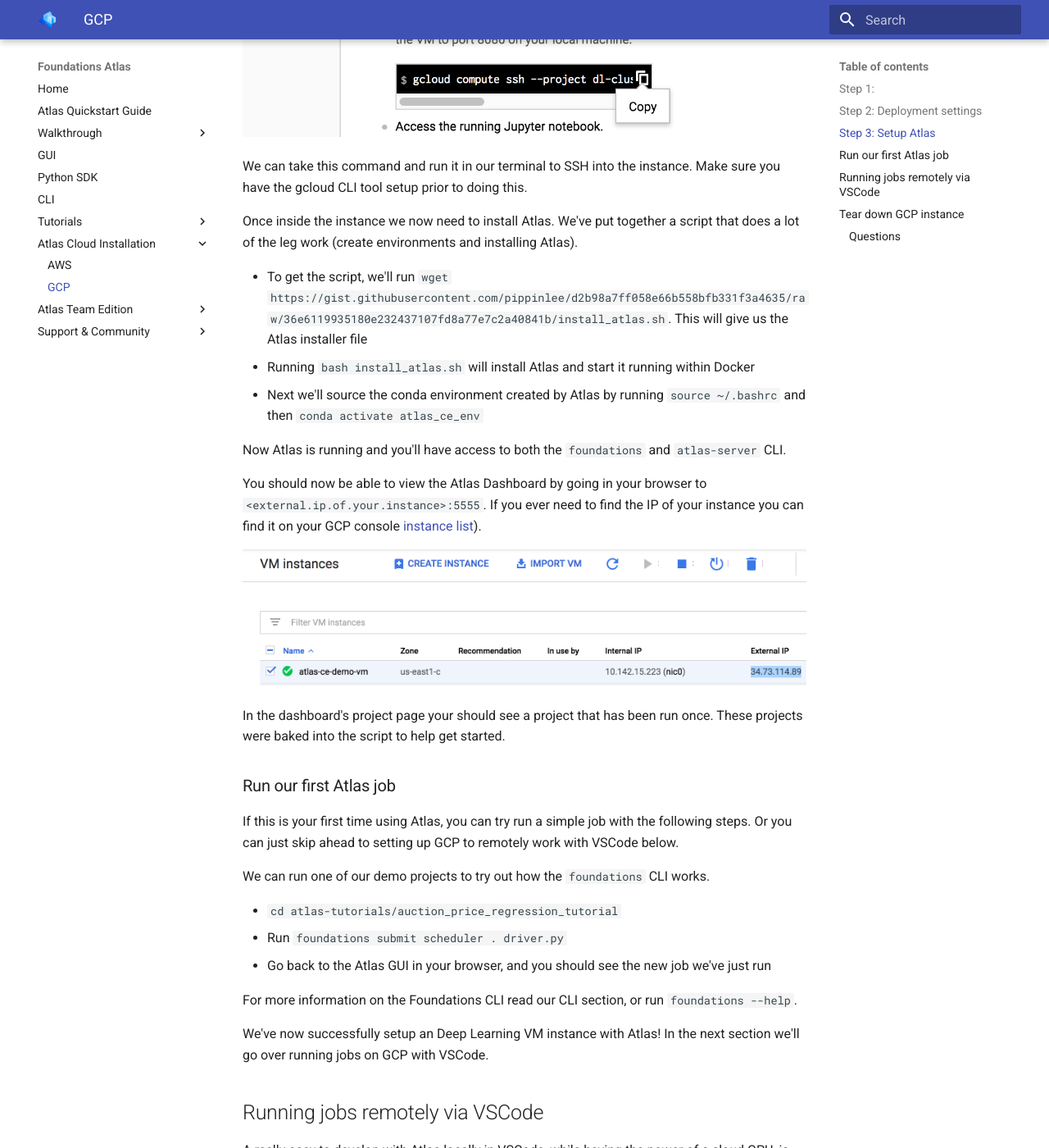
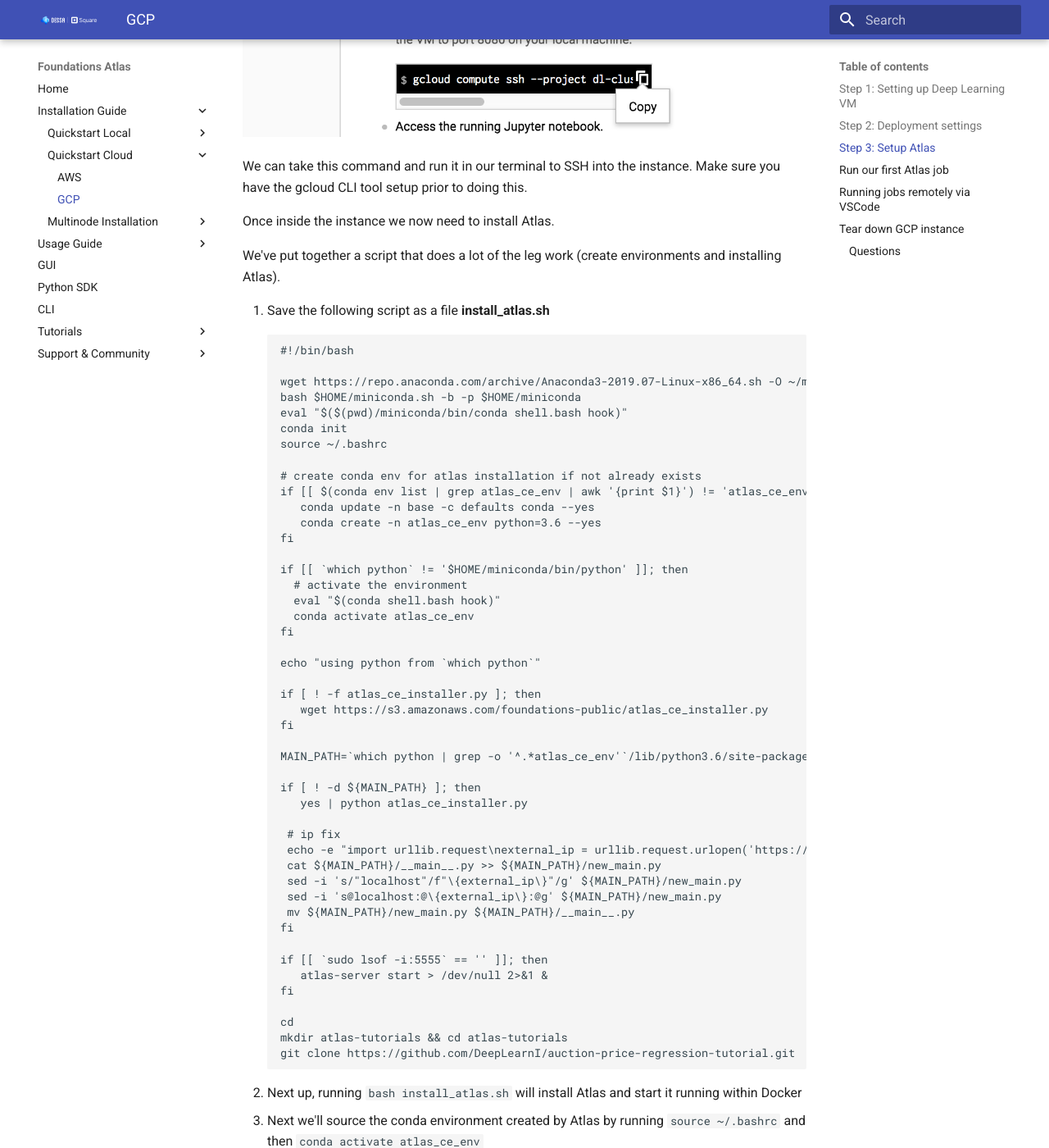
Before and after one commit to DeepLearnI/atlas-ce-docs, an MkDocs documentation site: the page built from docs/api_docs/sources/atlas-on-gcp.md, in a window 1280 px wide and 1400 px high, scrolled down 1762 px. Shown: the whole window at 82% size. Built offline with MkDocs 1.6.1 and Material for MkDocs 9.7.7, drawn with Linux system fonts in a browser that asks for light colours; some of the changed text lies outside the part shown.

Commit message:
Remove CE usage and restructure documentation

````diff
--- a/docs/api_docs/sources/atlas-on-gcp.md
+++ b/docs/api_docs/sources/atlas-on-gcp.md
@@ -8,7 +8,7 @@ Requirements
 * gcloud CLI tool installed (<a target="_blank" href="https://cloud.google.com/sdk/downloads/">download</a>)
 
 
-### Step 1:
+### Step 1: Setting up Deep Learning VM
 
 First let's go to the GCP developer console, sign in, and then we'll create a new instance using the: <a target="_blank" href="https://console.cloud.google.com/marketplace/details/click-to-deploy-images/deeplearning">GCP Deep Learning VM</a>. It will prompt us to select a project, and select the appropriate project for the instance to run under.
 
@@ -47,11 +47,62 @@ Use the provided gcloud CLI command to SSH into the instance. It should look sim
 
 We can take this command and run it in our terminal to SSH into the instance. Make sure you have the gcloud CLI tool setup prior to doing this.
 
-Once inside the instance we now need to install Atlas. We've put together a script that does a lot of the leg work (create environments and installing Atlas).
+Once inside the instance we now need to install Atlas.
 
-* To get the script, we'll run `wget https://gist.githubusercontent.com/pippinlee/d2b98a7ff058e66b558bfb331f3a4635/raw/36e6119935180e232437107fd8a77e7c2a40841b/install_atlas.sh`. This will give us the Atlas installer file
-* Running `bash install_atlas.sh` will install Atlas and start it running within Docker
-* Next we'll source the conda environment created by Atlas by running `source ~/.bashrc` and then `conda activate atlas_ce_env`
+We've put together a script that does a lot of the leg work (create environments and installing Atlas).
+
+1. Save the following script as a file **install_atlas.sh**
+```
+#!/bin/bash
+
+wget https://repo.anaconda.com/archive/Anaconda3-2019.07-Linux-x86_64.sh -O ~/miniconda.sh
+bash $HOME/miniconda.sh -b -p $HOME/miniconda
+eval "$($(pwd)/miniconda/bin/conda shell.bash hook)"
+conda init
+source ~/.bashrc
+
+# create conda env for atlas installation if not already exists
+if [[ $(conda env list | grep atlas_ce_env | awk '{print $1}') != 'atlas_ce_env' ]]; then
+   conda update -n base -c defaults conda --yes
+   conda create -n atlas_ce_env python=3.6 --yes
+fi
+
+if [[ `which python` != '$HOME/miniconda/bin/python' ]]; then
+  # activate the environment
+  eval "$(conda shell.bash hook)"
+  conda activate atlas_ce_env
+fi
+
+echo "using python from `which python`"
+
+if [ ! -f atlas_ce_installer.py ]; then
+   wget https://s3.amazonaws.com/foundations-public/atlas_ce_installer.py
+fi
+
+MAIN_PATH=`which python | grep -o '^.*atlas_ce_env'`/lib/python3.6/site-packages/atlas-server/
+
+if [ ! -d ${MAIN_PATH} ]; then
+   yes | python atlas_ce_installer.py
+
+ # ip fix
+ echo -e "import urllib.request\nexternal_ip = urllib.request.urlopen('https://ident.me').read().decode('utf8')" > ${MAIN_PATH}/new_main.py
+ cat ${MAIN_PATH}/__main__.py >> ${MAIN_PATH}/new_main.py
+ sed -i 's/"localhost"/f"\{external_ip\}"/g' ${MAIN_PATH}/new_main.py
+ sed -i 's@localhost:@\{external_ip\}:@g' ${MAIN_PATH}/new_main.py
+ mv ${MAIN_PATH}/new_main.py ${MAIN_PATH}/__main__.py
+fi
+
+if [[ `sudo lsof -i:5555` == '' ]]; then
+   atlas-server start > /dev/null 2>&1 &
+fi
+
+cd
+mkdir atlas-tutorials && cd atlas-tutorials
+git clone https://github.com/DeepLearnI/auction-price-regression-tutorial.git
+
+```
+2. Next up, running `bash install_atlas.sh` will install Atlas and start it running within Docker
+3. Next we'll source the conda environment created by Atlas by running `source ~/.bashrc` and then `conda activate atlas_ce_env`
 
 Now Atlas is running and you'll have access to both the `foundations` and `atlas-server` CLI.
 
--- a/mkdocs.yml
+++ b/mkdocs.yml
@@ -23,7 +23,7 @@ markdown_extensions:
 theme:
   name: 'material'
   custom_dir: 'theme'
-  logo: 'favicon.png'
+  logo: 'lockup_v2_white.png'
   favicon: 'favicon.ico'
   palette:
     primary: "indigo"
@@ -47,8 +47,17 @@ dev_addr: '0.0.0.0:8000'
 
 nav:
   - Home: index.md
-  - Atlas Quickstart Guide: ce-quickstart-guide.md
-  - Walkthrough:
+  - Installation Guide:
+      - Quickstart Local:
+        - Linux/MacOS: linux-mac-installation.md
+        - Windows: windows-installation.md
+      - Quickstart Cloud:
+        - AWS: atlas-on-aws.md
+        - GCP: atlas-on-gcp.md
+      - Multinode Installation:
+        - On Premise Installation: team/on-prem-installation.md
+        - AWS Installation: team/aws-installation.md
+  - Usage Guide:
       - Introduction: atlas-modes/modes.md
       - Execution: atlas-modes/execution.md
       - Scheduling: atlas-modes/scheduling.md
@@ -64,14 +73,6 @@ nav:
       - Fake Trump Tweet Classifier Tutorial: tutorials/fake_trump_tutorial.md
       - Image Segmentation Tutorial: tutorials/image_segmentation_tutorial.md
       - Using Atlas with Apache Spark: https://medium.com/dessa-news/using-foundations-atlas-with-spark-to-create-an-end-to-end-big-data-machine-learning-development-c0220de01a88
-  - Atlas Cloud Installation:
-    - AWS: atlas-on-aws.md
-    - GCP: atlas-on-gcp.md
-  - Atlas Team Edition:
-    # - User Management: team/user-management.md
-    # - Compute Management: team/compute-management.md
-    - AWS Installation: team/aws-installation.md
-    - On Premise Installation: team/on-prem-installation.md
   - Support & Community:
     - Community: community.md
     - FAQ: faq.md
````
Also changed, not shown: docs/api_docs/sources/index.md (+8 -6 lines), docs/api_docs/sources/linux-mac-installation.md (added, +68 -0 lines), docs/api_docs/sources/team/aws-installation.md (+6 -2 lines), docs/api_docs/sources/team/on-prem-installation.md (+11 -9 lines), docs/api_docs/sources/windows-installation.md (renamed from docs/api_docs/sources/ce-quickstart-guide.md, +14 -43 lines), theme/lockup_v2_white.png (added).
